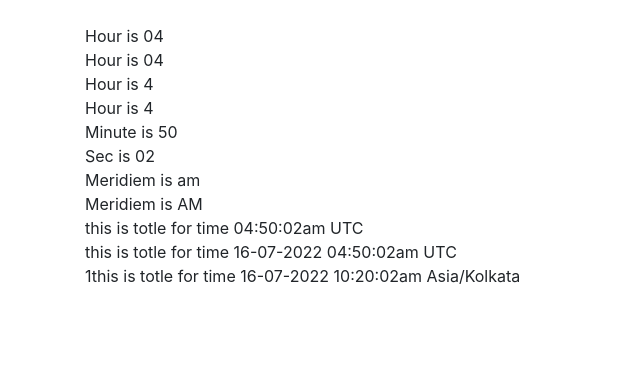
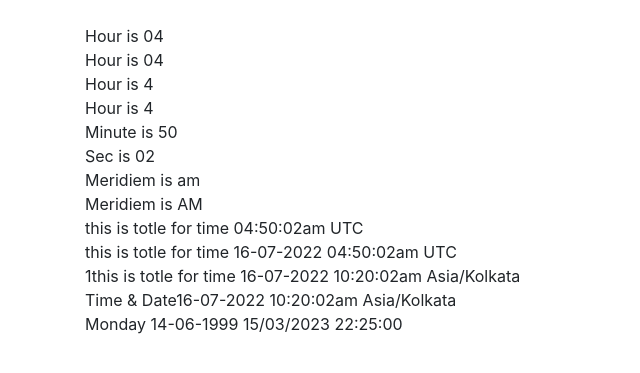
Before and after one commit to shubham9664/datetimefunction, a PHP site: page /time.php in a window 1280 px wide. Shown: the top 373 px of the page, without its empty margins (0-640 px from the left). Run offline with PHP 8.4, Linux system fonts and the light colour scheme.

Commit message:
Update time.php

```diff
--- a/time.php
+++ b/time.php
@@ -35,6 +35,15 @@
         echo  date_default_timezone_set('Asia/Kolkata');
         echo 'this is totle for time '. date('d-m-Y h:i:sa e') . '<br>';
 
+        // maketime date
+        echo 'Time & Date'. date('d-m-Y h:i:sa e') . '<br>';
+        echo date("l", mktime(0,0,0,6, 14, 1999));
+        echo date(" d-m-Y ", mktime(0,0,0,6, 14, 1999));
+
+        //  date_create
+        $date = date_create("2023-03-15 22:25:00", timezone_open("Asia/kolkata"));
+        echo date_format($date, "d/m/Y H:i:s");
+
         ?>
     </div>
 </body>
```
